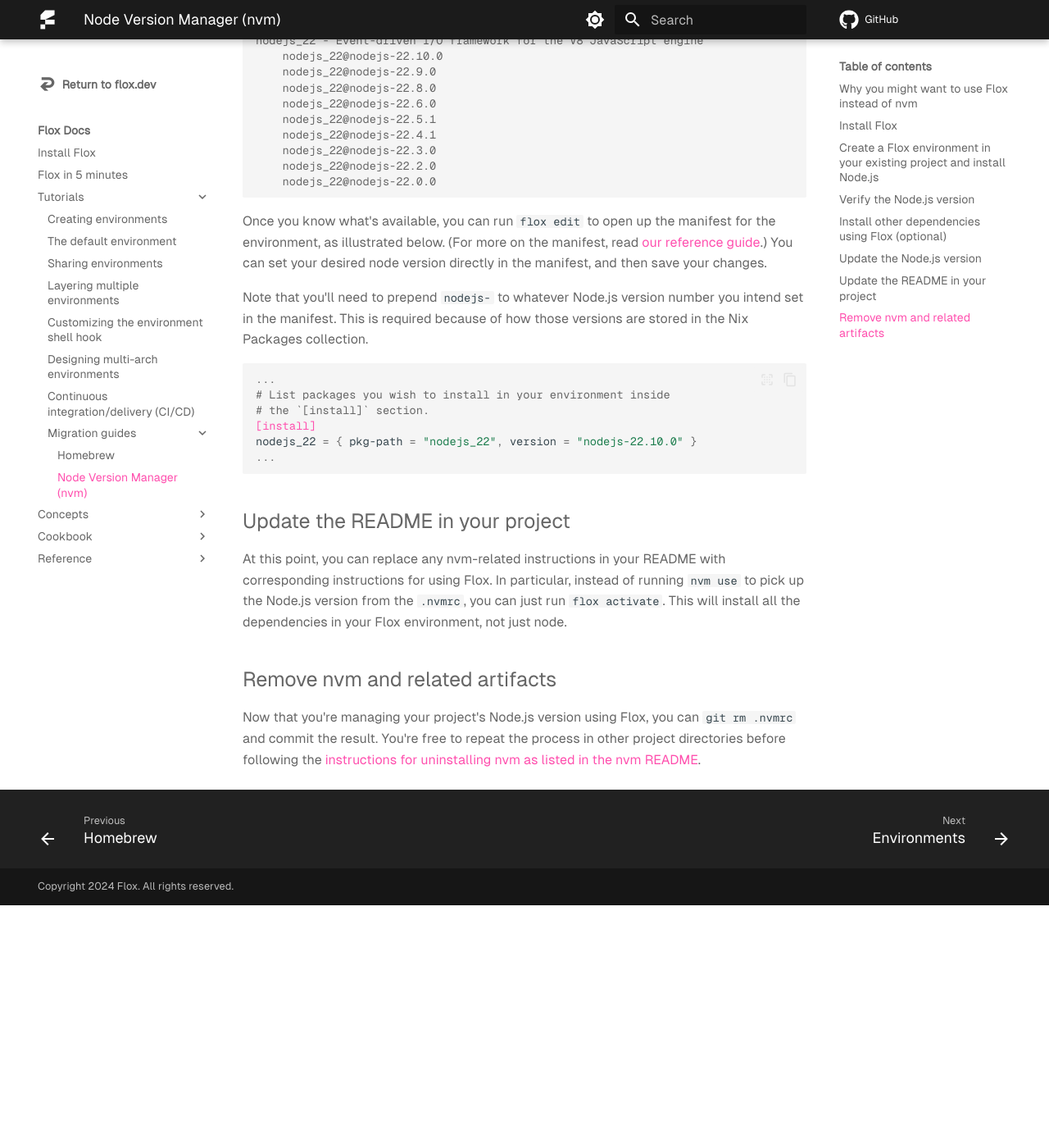
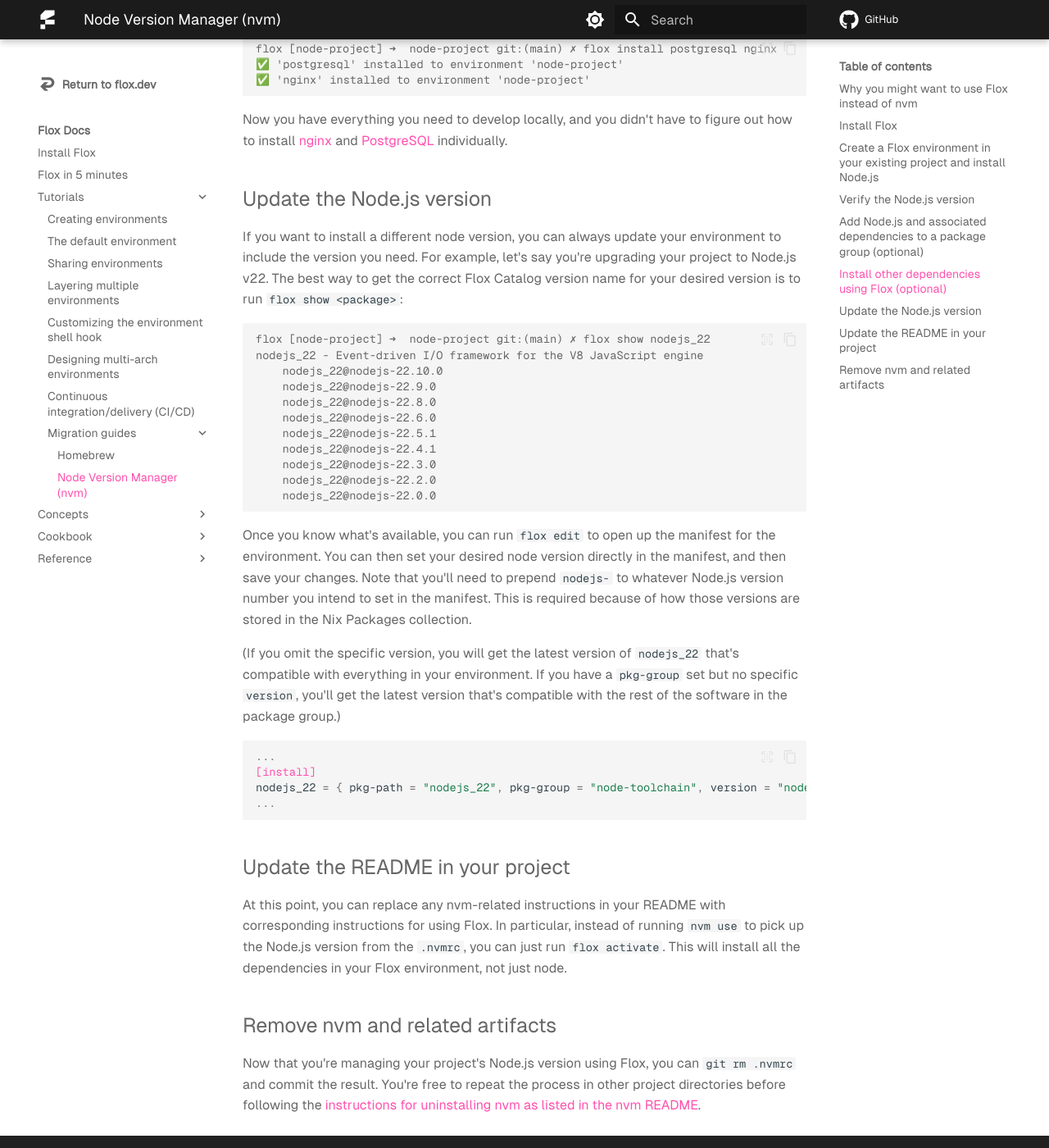
Before and after one commit to flox/floxdocs, an MkDocs documentation site: the page built from docs/tutorials/migrations/nvm.md, in a window 1280 px wide and 1400 px high, scrolled down 3057 px. Shown: the whole window at 82% size. Built offline with MkDocs 1.6.1 and Material for MkDocs 9.7.7, drawn with Linux system fonts in a browser that asks for light colours; plug-ins that fetch from the network failed and are left out; comment, search, counter and statistics services are not loaded; before the commit the page ends 4161 px from its top, so only the background shows below that; some of the changed text lies outside the part shown.

Commit message:
docs(nvm.md): Add suggestion about optional `pkg-group`

````diff
--- a/docs/tutorials/migrations/nvm.md
+++ b/docs/tutorials/migrations/nvm.md
@@ -63,6 +63,18 @@
 v20.18.1
 ```
 
+## Add Node.js and associated dependencies to a package group (optional)
+If you need an older version of node in your environment, we recommend that you specify a package group in your manifest to ensure that you can still install the latest versions of other software in your environment. (For more on the manifest and on package groups, read [our reference guide][manifest]{:target="\_blank"}.)
+
+You can run `flox edit` to open up the manifest for the environment.
+
+```toml
+...
+[install]
+nodejs_20 = { pkg-path = "nodejs_20", pkg-group = "node-toolchain" }
+...
+```
+
 ## Install other dependencies using Flox (optional)
 Assuming your project is like most Node.js applications, you probably have dependencies other than node to install. In this case, maybe you need PostgreSQL and nginx. Fortunately, you can install both using Flox, in the same way in which you installed node.
 
@@ -91,16 +103,14 @@
 
 ```
 
-Once you know what's available, you can run `flox edit` to open up the manifest for the environment, as illustrated below. (For more on the manifest, read [our reference guide][manifest]{:target="\_blank"}.) You can set your desired node version directly in the manifest, and then save your changes.
+Once you know what's available, you can run `flox edit` to open up the manifest for the environment. You can then set your desired node version directly in the manifest, and then save your changes. Note that you'll need to prepend `nodejs-` to whatever Node.js version number you intend to set in the manifest. This is required because of how those versions are stored in the Nix Packages collection.
 
-Note that you'll need to prepend `nodejs-` to whatever Node.js version number you intend set in the manifest. This is required because of how those versions are stored in the Nix Packages collection.
+(If you omit the specific version, you will get the latest version of `nodejs_22` that's compatible with everything in your environment. If you have a `pkg-group` set but no specific `version`, you'll get the latest version that's compatible with the rest of the software in the package group.)
 
 ```toml
 ...
-# List packages you wish to install in your environment inside
-# the `[install]` section.
 [install]
-nodejs_22 = { pkg-path = "nodejs_22", version = "nodejs-22.10.0" }
+nodejs_22 = { pkg-path = "nodejs_22", pkg-group = "node-toolchain", version = "nodejs-22.10.0" }
 ...
 ```
 
````
